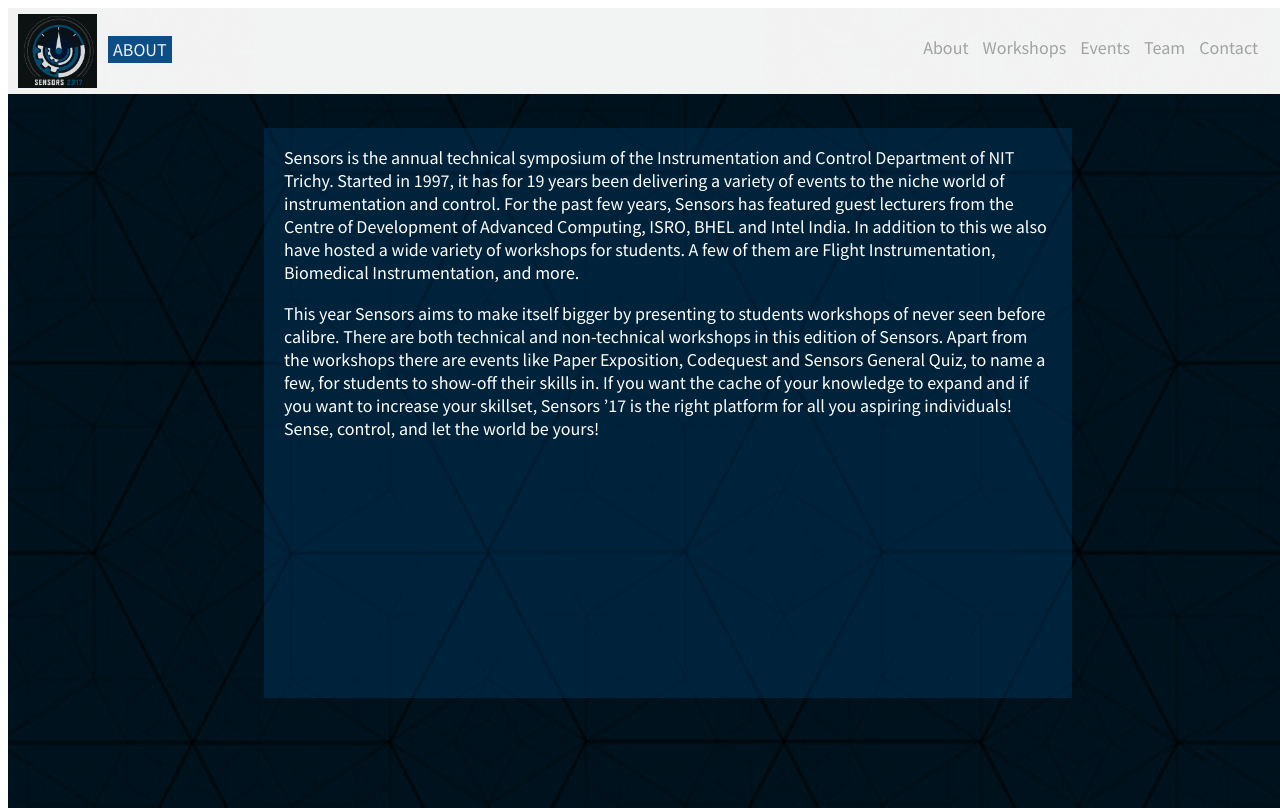
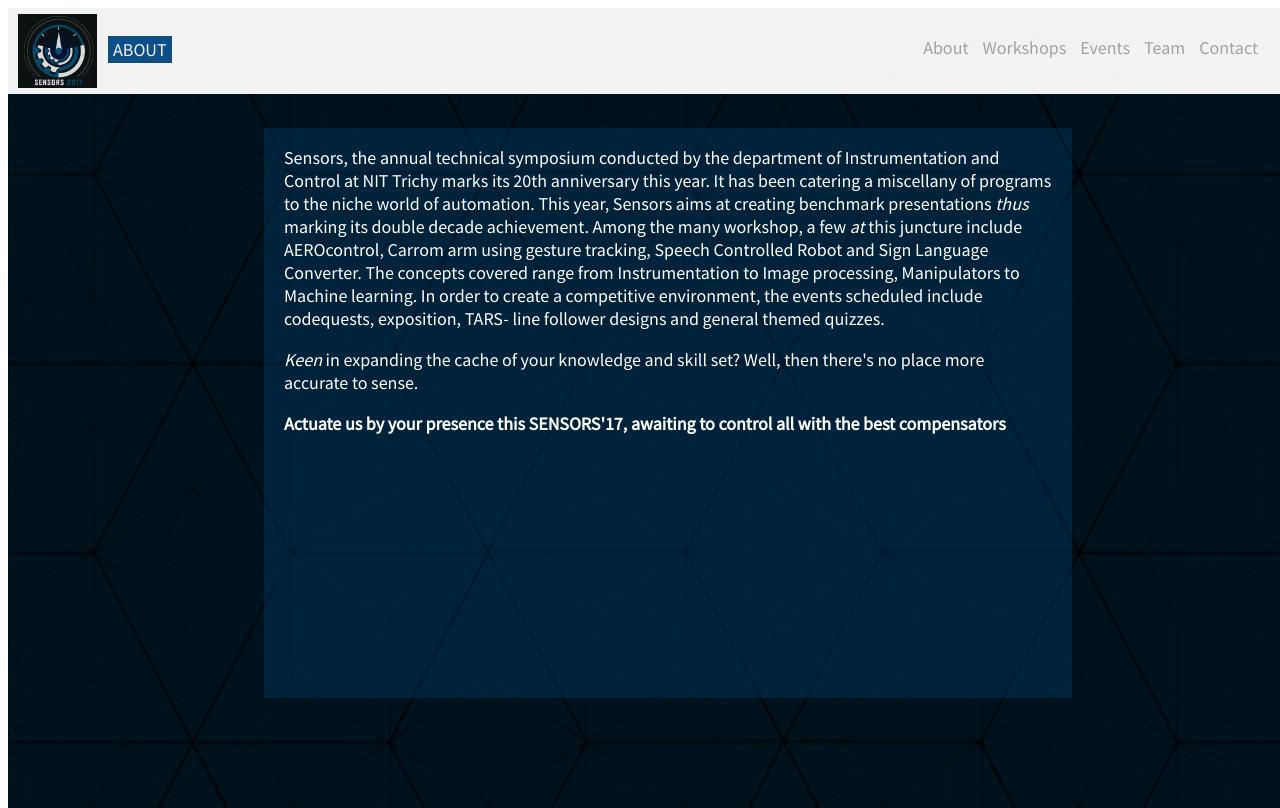
Before and after one commit to ralphat/sensors16, a PHP site: page /about in a window 1280 px wide. Run offline with PHP 8.4, Linux system fonts and the light colour scheme; some libraries are stand-ins or nearby versions.

Commit message:
modified about

```diff
--- a/about/index.php
+++ b/about/index.php
@@ -6,7 +6,6 @@
 	<meta name="viewport" content="initial-scale=0.5" />
 
 	<title>Sensors'17</title>
-	<meta name="author" content="Sarwesh Krishnan" />
 	<meta name="description" content="Instrumentation and Contol Engineering department, NITT symposium website." />
 	<meta name="keywords"  content="sensors,symposium,NITT,ICE,instrumentation,control" />
 	<meta name="Resource-type" content="Document" />
@@ -45,8 +44,9 @@
 </div>
 
 <div id="about-content">
-<p>Sensors is the annual technical symposium of the Instrumentation and Control Department of NIT Trichy. Started in 1997, it has for 19 years been delivering a variety of events to the niche world of instrumentation and control. For the past few years, Sensors has featured guest lecturers from the Centre of Development of Advanced Computing, ISRO, BHEL and Intel India. In addition to this we also have hosted a wide variety of workshops for students. A few of them are Flight Instrumentation, Biomedical Instrumentation, and more.</p>
-<p>This year Sensors aims to make itself bigger by presenting to students workshops of never seen before calibre. There are both technical and non-technical workshops in this edition of Sensors. Apart from the workshops there are events like Paper Exposition, Codequest and Sensors General Quiz, to name a few, for students to show-off their skills in. If you want the cache of your knowledge to expand and if you want to increase your skillset, Sensors ’17 is the right platform for all you aspiring individuals! Sense, control, and let the world be yours!</p>
+<p>Sensors, the annual technical symposium conducted by the department of Instrumentation and Control at NIT Trichy marks its 20th anniversary this year. It has been catering a miscellany of programs to the niche world of automation. This year, Sensors aims at creating benchmark presentations <i>thus</i> marking its double decade achievement. Among the many workshop, a few  <i>at</i> this  juncture include  AEROcontrol, Carrom arm using gesture tracking, Speech Controlled Robot and Sign Language Converter. The concepts covered range from Instrumentation to Image processing, Manipulators to Machine learning. In order to create a competitive environment, the events scheduled include codequests, exposition, TARS- line follower designs and general themed quizzes.</p>
+<p><i>Keen</i> in expanding the cache of your knowledge and skill set? Well, then there's no place more accurate to sense.</p>
+<p><b>Actuate us by your presence this SENSORS'17, awaiting to control all with the best compensators</b></p>
 </div>
 
 </div>
```
